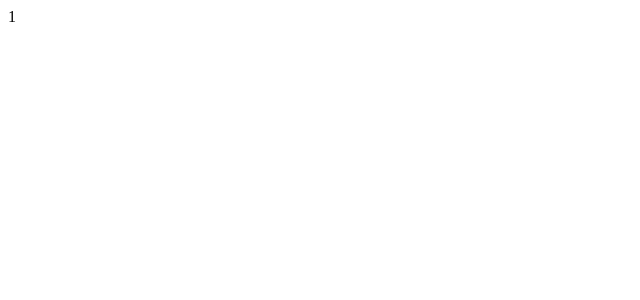
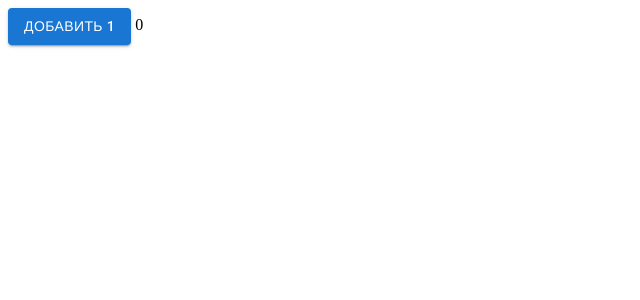
Before and after one commit to agro40tech/poke-desk, a React (Create React App) app: page / in a window 1280 px wide. Shown: the top 300 px of the page, without its empty margins (0-640 px from the left). Built offline with nearby package versions, Linux system fonts and the light colour scheme; a web font is replaced by a local one.

Commit message:
Настроил Redux-tool-kit

```diff
--- a/package.json
+++ b/package.json
@@ -19,6 +19,7 @@
     "react": "^18.2.0",
     "react-axios": "^2.0.6",
     "react-dom": "^18.2.0",
+    "react-redux": "^9.1.0",
     "react-router-dom": "^6.22.0",
     "react-scripts": "5.0.1",
     "typescript": "^4.9.5",
--- a/src/00-App/App/App.tsx
+++ b/src/00-App/App/App.tsx
@@ -1,7 +1,27 @@
-import { FC } from "react";
+import { FC, useEffect } from "react";
 
 import "../style/index.css";
+import { Button } from "@mui/material";
+import { increment, useAppDispatch, useAppSelector } from "05-Shared";
 
 export const App: FC = () => {
-  return <div>1</div>;
+  const count = useAppSelector((state) => state.test.count);
+  const dispath = useAppDispatch();
+
+  useEffect(() => {
+    console.log(count);
+  }, [count]);
+
+  const clickHandle = () => {
+    dispath(increment(1));
+  };
+
+  return (
+    <div>
+      <Button variant="contained" onClick={clickHandle}>
+        Добавить 1
+      </Button>{" "}
+      {count}
+    </div>
+  );
 };
--- /dev/null
+++ b/src/05-Shared/index.ts
@@ -0,0 +1 @@
+export * from "./lib";
--- /dev/null
+++ b/src/05-Shared/lib/hooks/StoreHooks.ts
@@ -0,0 +1,6 @@
+import { TypedUseSelectorHook, useDispatch, useSelector } from "react-redux";
+import { AppDispatch, RootState } from "../store";
+
+// Use throughout your app instead of plain `useDispatch` and `useSelector`
+export const useAppDispatch: () => AppDispatch = useDispatch;
+export const useAppSelector: TypedUseSelectorHook<RootState> = useSelector;
--- /dev/null
+++ b/src/05-Shared/lib/hooks/index.ts
@@ -0,0 +1 @@
+export * from "./StoreHooks";
--- /dev/null
+++ b/src/05-Shared/lib/index.ts
@@ -0,0 +1,2 @@
+export * from "./store";
+export * from "./hooks";
--- /dev/null
+++ b/src/05-Shared/lib/store/index.ts
@@ -0,0 +1,2 @@
+export * from "./store";
+export * from "./reducers";
--- /dev/null
+++ b/src/05-Shared/lib/store/reducers/TestReducer.ts
@@ -0,0 +1,22 @@
+import { PayloadAction, createSlice } from "@reduxjs/toolkit";
+
+type typeState = {
+  count: number;
+};
+
+const initialState: typeState = {
+  count: 0,
+};
+
+const testSlice = createSlice({
+  name: "test",
+  initialState,
+  reducers: {
+    increment: (state, action: PayloadAction<number>) => {
+      state.count += action.payload;
+    },
+  },
+});
+
+export const exportTestSlice = testSlice.reducer;
+export const { increment } = testSlice.actions;
--- /dev/null
+++ b/src/05-Shared/lib/store/reducers/index.ts
@@ -0,0 +1 @@
+export * from "./TestReducer";
--- /dev/null
+++ b/src/05-Shared/lib/store/store.ts
@@ -0,0 +1,14 @@
+import { combineReducers, configureStore } from "@reduxjs/toolkit";
+import { exportTestSlice as testSlise } from "./reducers";
+
+const rootReducer = combineReducers({
+  test: testSlise,
+});
+
+export const store = configureStore({
+  reducer: rootReducer,
+  devTools: true,
+});
+
+export type RootState = ReturnType<typeof store.getState>;
+export type AppDispatch = typeof store.dispatch;
--- a/src/index.tsx
+++ b/src/index.tsx
@@ -8,12 +8,16 @@ import "@fontsource/roboto/400.css";
 import "@fontsource/roboto/500.css";
 import "@fontsource/roboto/700.css";
 
+import { Provider } from "react-redux";
 import { App } from "00-App";
+import { store } from "05-Shared";
 
 const root = ReactDOM.createRoot(document.getElementById("root") as HTMLElement);
 root.render(
   <React.StrictMode>
-    <App />
+    <Provider store={store}>
+      <App />
+    </Provider>
   </React.StrictMode>
 );
 
```
Also changed, not shown: 1 other file (tests, documents, lock files or other folders).
